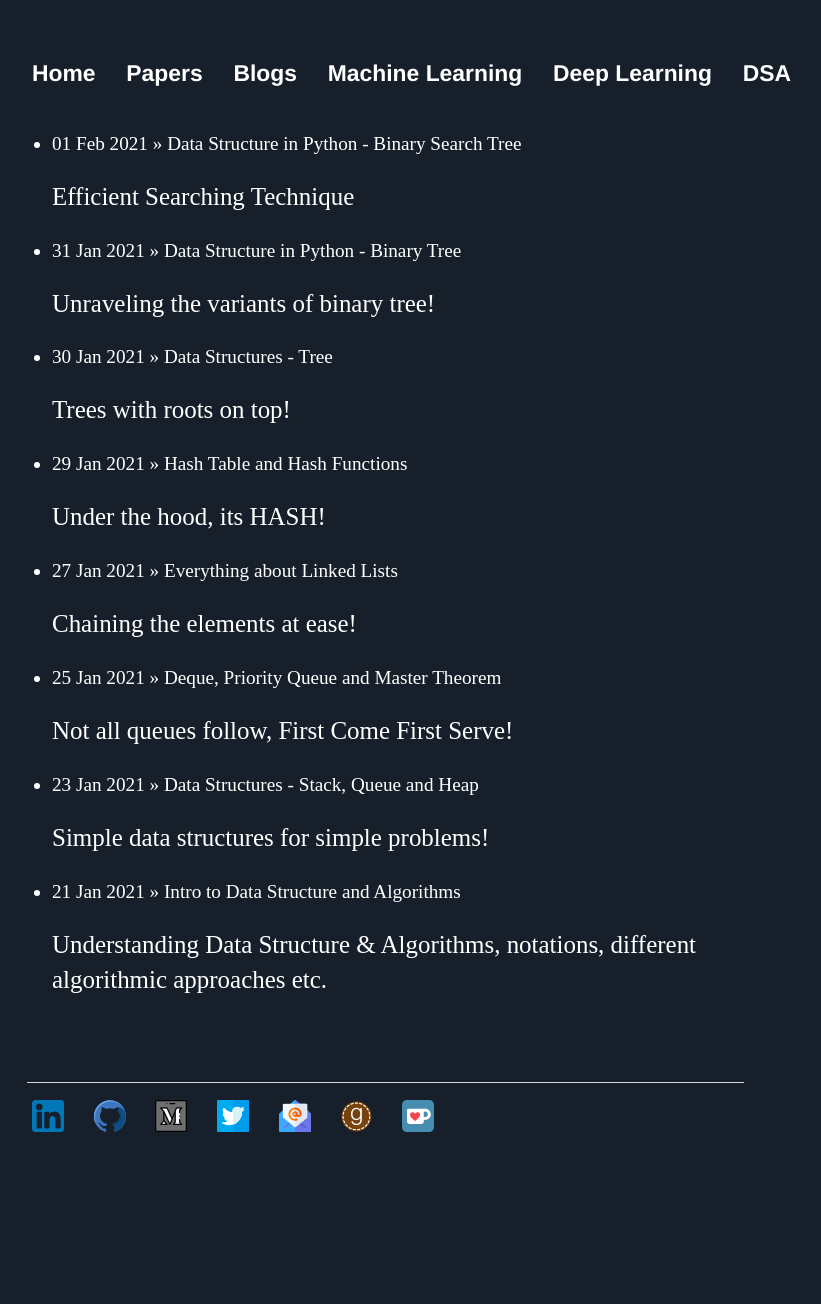
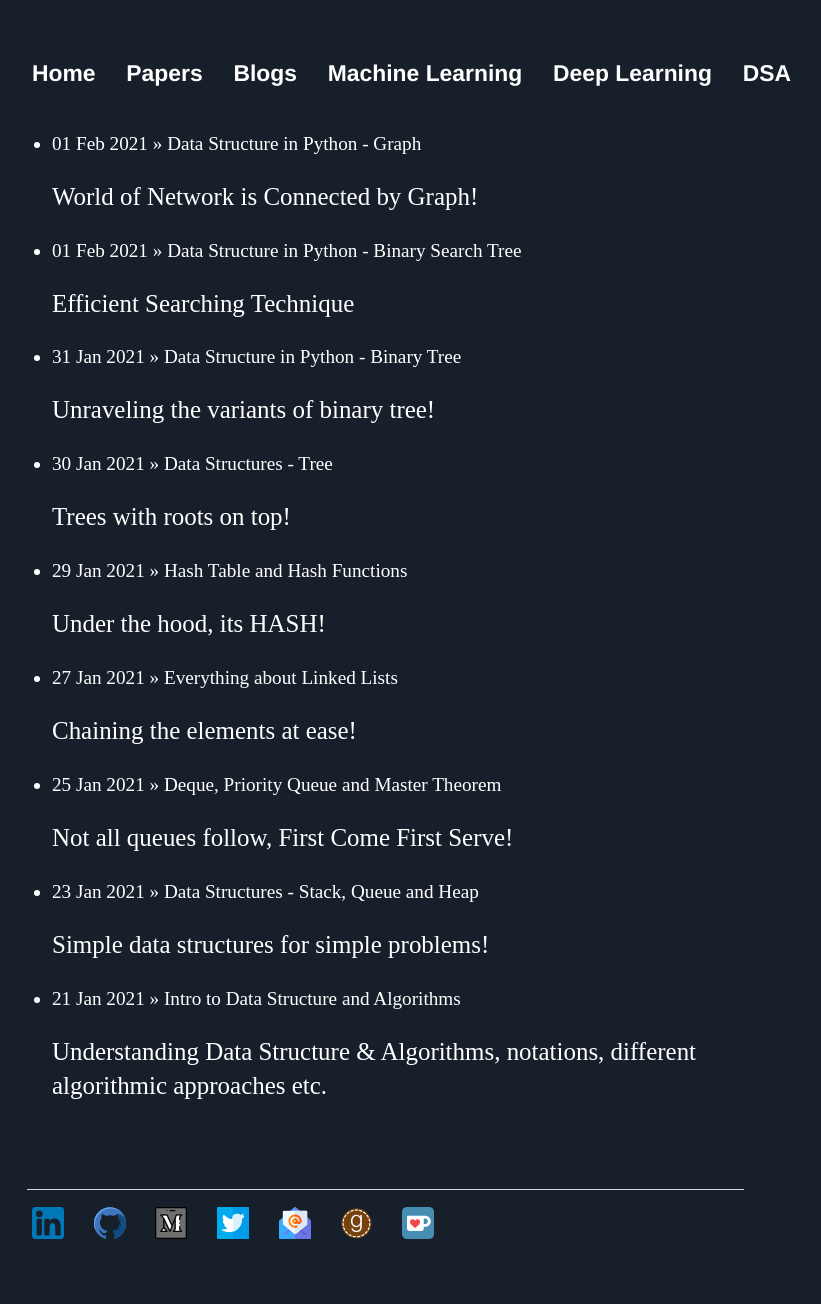
Before and after one commit to Mayurji/mayurji.github.io, a Jekyll site: the page built from data-structure-algorithms/index.html, in a window 1280 px wide. Shown: the whole page, without its empty margins (165-986 px from the left). Built offline with Jekyll 4.4.1, drawn with Linux system fonts in a browser that asks for light colours; before the commit the page ends 1197 px from its top, so only the background shows below that.

Commit message:
Update 2021-02-02-DSA_10.md

````diff
--- a/_data-structure-algorithms/2021-02-02-DSA_10.md
+++ b/_data-structure-algorithms/2021-02-02-DSA_10.md
@@ -1,10 +1,17 @@
+---
+layout: data-structure-algorithms
+title: Data Structure in Python - Graph
+description: World of Network is Connected by Graph!
+date:   2021-02-01 13:43:52 +0530
+---
 ## Graph Data Structure
 
-Image (LinkedIN)
+<center>
+<img src="{{site.url}}/assets/images/dsa/linkedin.png" style="zoom: 5%; background-color:#DCDCDC;" width="100%" height=auto/><br>
+<p>Figure 1: LinkedIn Network</p>
+<center>
 
 Consider a professional social networking site like Linkedin, where every time we connect with a different person, a link is formed between us and the other person. This small interaction is what is called as Graph Data Structure. Here, we and other person are the **vertex** in the graph and the connect request turns into an **edge** between you and the other person. Instead of other person, we can connect with other vertices like group page, attend an event (temporary node) etc. Thus, the whole of Linkedin is one big collection of vertices and edges.
-
-Image (Graph DS)
 
 Graph data structure is all about the vertices and its edges. a graph is a data structure (V, E)  consisting of
 
@@ -37,7 +44,10 @@
 
 * Adjacency Matrix: It is a 2D array of V x V vertices. Each row and column represent a vertex. If the value of any element `a[i][j]` is 1, it represents that there is an edge connecting vertex i and vertex j.
 
-  Image Adjacency Matrix
+<center>
+<img src="{{site.url}}/assets/images/dsa/adjacency_matrix.png" style="zoom: 5%; background-color:#DCDCDC;" width="80%" height=auto/><br>
+<p>Figure 2: Adjacency Matrix - Programiz</p>
+</center>
 
   Since it is an undirected graph, for edge (0,2), we also need to mark edge (2,0); making the adjacency matrix symmetric about the diagonal.
 
@@ -47,7 +57,10 @@
 
   The adjacency list for the graph we made in the first example is as follows:
 
-  Image Adjacency list
+<center>
+<img src="{{site.url}}/assets/images/dsa/adjacency_list.png" style="zoom: 5%; background-color:#DCDCDC;" width="80%" height=auto/><br>
+<p>Figure 3: Adjacency Lists - Programiz</p>
+</center>
 
   An adjacency list is efficient in terms of storage because we only  need to store the values for the edges. For a graph with millions of  vertices, this can mean a lot of saved space.
 
@@ -66,11 +79,12 @@
 
 If we have `n = 4`, the maximum number of possible spanning trees is equal to `4^(4-2)` `= 16`. Thus, 16 spanning trees can be formed from a complete graph with 4 vertices.
 
-Images Spanning Trees
+<center>
+<img src="{{site.url}}/assets/images/dsa/st_mst.png" style="zoom: 5%; background-color:#DCDCDC;" width="80%" height=auto/><br>
+<p>Figure 4: Spanning Tree</p>
+</center>
 
 **Minimum Spanning Tree:** A minimum spanning tree is a tree in which the sum of the weight of the edges is as minimum as possible. MST is a weighted graph.
-
-IMage Minimum Spanning Tree
 
 To find the minimum spanning tree in a graph, we can use two algorithms
 
@@ -153,8 +165,6 @@
 **Implementation**
 
 ```python
-
-
 # Adjascency List representation in Python
 
 
@@ -217,11 +227,9 @@
 
 **Application**
 
-Interesting application of Minimum spanning tree, In maps, we can reach from A to B with least distance travel consider there are multiple paths available.
-
-Spanning tree application includes Cluster Analysis, Civil Network planning etc.
-
-Minimum spanning tree applications includes design networks like telecommunication networks, water supply networks etc.
+* Interesting application of Minimum spanning tree, In maps, we can reach from A to B with least distance travel consider there are multiple paths available.
+* Spanning tree application includes Cluster Analysis, Civil Network planning etc.
+* Minimum spanning tree applications includes design networks like telecommunication networks, water supply networks etc.
 
 ### Reference
 
````
Also changed, not shown: other parts of _data-structure-algorithms/2021-02-02-DSA_10.md (+0 -2 lines).
